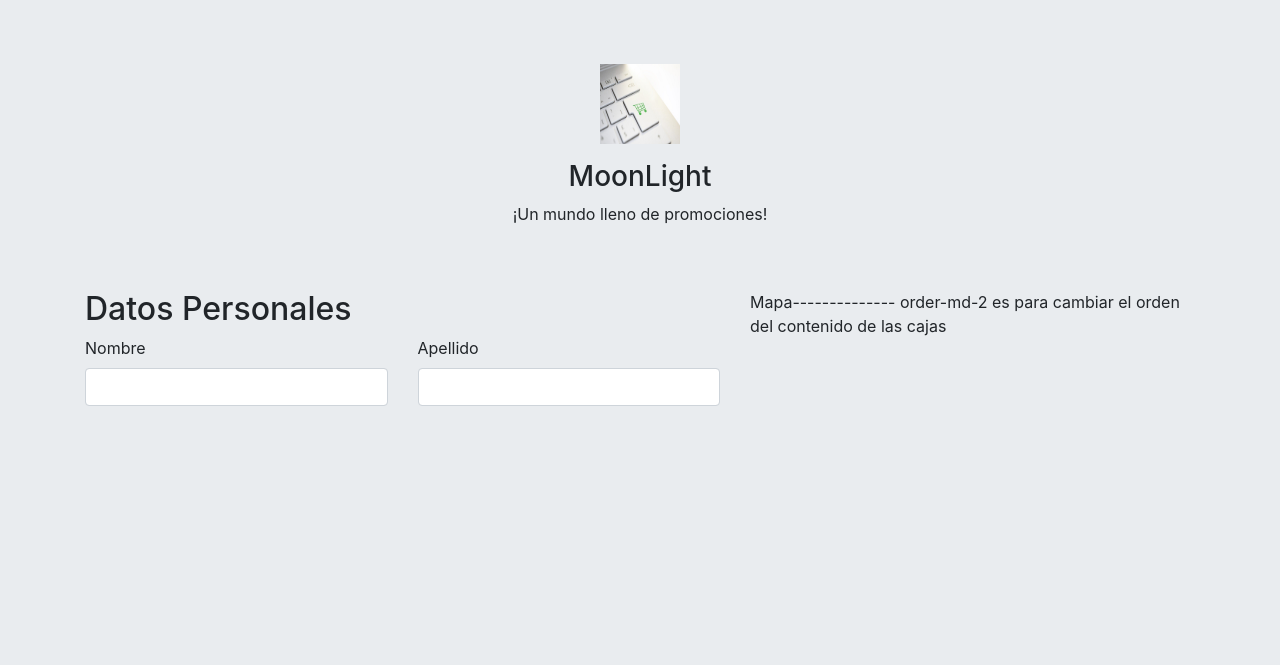
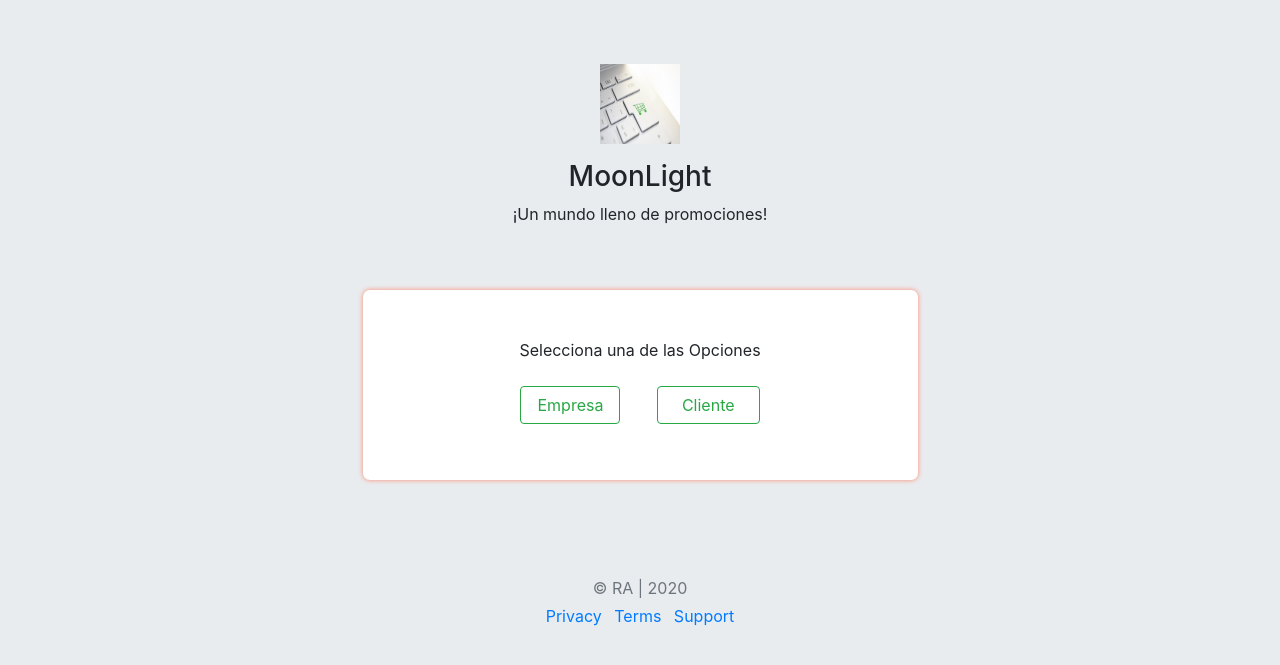
Before and after one commit to Rous23/ProyectoPOO, a PHP site: page /registrarse.html in a window 1280 px wide. Shown: the top 665 px of the page. Run offline with PHP 8.4, Linux system fonts and the light colour scheme.

Commit message:
Avance primera entrega

```diff
--- a/css/estilos-registrarse.css
+++ b/css/estilos-registrarse.css
@@ -5,3 +5,17 @@
 body{
     background-color: #E9ECEF;
 }
+
+.input-error{
+    border: 1px solid red;
+}
+.input-success{
+    border: 1px solid green!important;
+}
+#opciones{
+    background-color:white;
+    box-align: center;
+    box-sizing: border-box;
+    box-shadow: 0px 0px 5px 0px rgba(255,126,95,.9);
+    border-radius: 7px;
+}
--- a/registrarse.html
+++ b/registrarse.html
@@ -15,30 +15,146 @@
             <h3>MoonLight</h3>
             <p>¡Un mundo lleno de promociones!</p>
         </div>
+        <div id="seleccionado" class="text-center">
+            <div class="container-fluid w-50 py-5" id="opciones">
+                <p>Selecciona una de las Opciones</p>
+                <input class="btn btn-outline-success px-3 my-2 mx-3" name="opcion" id="empresa" type="button" onclick="mostrarFormulario(this);" value="Empresa">
+                <input class="btn btn-outline-success px-4 my-2 mx-3" name="opcion" id="cliente" type="button" onclick="mostrarFormulario(this);" value="Cliente">
+            </div>
+        </div>
     </div>
-    <div class="container">
+
+    <div id="formulario" class="container" style="display: none;">
         <div class="row">
-            <div class="col-md-5 order-md-2">Mapa--------------
-                order-md-2 es para cambiar el orden del contenido de las cajas
-                <!--Mapa/direccion/pais-->
-            </div>
-            <div class="col-md-7 order-md-1 mb-5">
+            <div class="col-md-6 col-sm-12  mb-5 px-3">
                 <h2 class>Datos Personales</h2>
                 <form>
                     <div class="row">
-                        <div class="col-6 mb-3">
+                        <div class="col-md-6 col-12 mb-3">
                             <label for="nombre">Nombre</label>
-                            <input type="text" class="form-control" id="nombre" value="" required>
+                            <input type="text" class="form-control" id="nombre" value="">
                         </div>
-                        <div class="col-6 mb-3">
+                        <div class="col-md-6 col-12 mb-3">
                             <label for="apellido">Apellido</label>
-                            <input type="text" class="form-control" id="apellido" value="" required>
+                            <input type="text" class="form-control" id="apellido" value="">
+                        </div>
+                        <div class="col-md-5 col-12 mb-3">
+                            <label for="usuario">Usuario</label>
+                            <div class="input-group">
+                                <div class="input-group-prepend">
+                                    <span class="input-group-text">@</span>
+                                </div>
+                                <input type="text" class="form-control" id="usuario" value="" placeholder="Nombre de usuario">
+                            </div>
+                        </div>
+                        <div class="col-md-7 col-12 mb-3">
+                            <label for="email">Email</label>
+                            <input class="form-control" type="email" id="email" value="" placeholder="example@asd.com">
+                        </div>
+                        <div class="col-md-6 col-12 mb-3">
+                            <label for="password">Contraseña</label>
+                            <input class="form-control" type="password" id="contraseña" value="" placeholder="Contraseña">
+                        </div>
+                        <div class="col-md-6 col-12 mb-3">
+                            <label for="password">Confirmacion de Contraseña</label>
+                            <input class="form-control" type="password" id="contraseña2" value="" placeholder="Contraseña">
+                        </div>
+                        <div class="col-md-12 mb-3" style=" margin-bottom: 30px;">
+                            <h3>Genero</h3>
+                            <input name="genero" type="radio" value="F"><label style="margin-right: 10px;" for="chk1">Femenino
+                            </label>
+                            <input name="genero" type="radio" value="M"><label style="margin-right: 10px;" for="chk2">Maculino
+                            </label>
+                            <input name="genero" type="radio" value="X"><label style="margin-right: 10px;" for="chk3">Personalizado
+                            </label>
+                        </div>
+                        <div class="col-12 mb-3">
+                            <h3>Redes Sociales</h3>
+
+                            <div class="form-check form-check-inline">
+                                <input class="form-check-input" type="checkbox" id="inlineCheckbox1" value="option1">
+                                <label class="form-check-label" for="inlineCheckbox1">Facebook</label>
+                            </div>
+                            <div class="form-check form-check-inline">
+                                <input class="form-check-input" type="checkbox" id="inlineCheckbox2" value="option2">
+                                <label class="form-check-label" for="inlineCheckbox2">Twitter</label>
+                            </div>
+                            <div class="form-check form-check-inline">
+                                <input class="form-check-input" type="checkbox" id="inlineCheckbox3" value="option3">
+                                <label class="form-check-label" for="inlineCheckbox3">Linkedin</label>
+                            </div>
+
+                        </div>
+                        <div class="col-12 mb-3">
+                            <h3>Informacion de pago</h3>
+                        </div>
+                        <div class="col-md-6 col-12 mb-3">
+                            <label for="numeroTarjeta">Numero de Tarjeta</label>
+                            <input class="form-control" type="text" id="numeroTarjeta" value="" placeholder="1234-5678-1234">
+                        </div>
+                        <div class="col-md-3 col-12 mb-3">
+                            <label for="vencimiento">Vencimiento</label>
+                            <input class="form-control" type="text" id="vencimiento" value="" placeholder="mes/año">
+                        </div>
+                        <div class="col-md-3 col-12 mb-3">
+                            <label for="cvv">CVV</label>
+                            <input class="form-control" type="text" id="cvv" value="" placeholder="123">
                         </div>
                     </div>
-
+                    <hr class="mb-4">
                 </form>
             </div>
+            <div class="col-md-6 col-sm-12  px-3 mb-5">
+                <h2>Mapa</h2>
+                <form action="">
+                    <div class="row">
+                        <div class="col-12 mb-3">
+                            <img src="img/card1.jpg" style="width: 100%; height:auto;">
+                        </div>
+                        <div class="col-md-4 col-12 mb-3">
+                            <label for="latitud">Latitud</label>
+                            <input type="text" class="form-control" id="latitud" placeholder="">
+                        </div>
+                        <div class="col-md-4 col-12">
+                            <label for="longitud">Longitud</label>
+                            <input type="text" class="form-control" id="longitud" placeholder="">
+                        </div>
+                        <div class="col-md-4 col-12">
+                            <label for="pais">Pais</label>
+                            <select class="form-control" name="Seleccionar" id="pais">
+                                <option value="honduras">Honduras</option>
+                                <option value="elSalvador">El Salvador</option>
+                                <option value="costarica">Costa Rica</option>
+                                <option value="guatemala">Guatemala</option>
+                                <option value="mexico">Mexico</option>
+                            </select>
+                        </div>
+                        <div class="col-12 mb-3">
+                            <label for="direccion">Domicilio</label>
+                            <input class="form-control" type="text" id="direccion" value="" placeholder="Colonia, casa, zona">
+                        </div>
+                    </div>
+                </form>
+            </div>
+                <div class="col-12 text-center">
+                    <input id="button" onclick="login();" class="btn btn-outline-success" type="button" value="Registrarse">
+                </div>
         </div>
     </div>
+    <footer class="my-5 pt-5 text-muted text-center text-small">
+        <p class="mb-1">&copy; RA | 2020 </p>
+        <ul class="list-inline">
+            <li class="list-inline-item"><a href="#">Privacy</a></li>
+            <li class="list-inline-item"><a href="#">Terms</a></li>
+            <li class="list-inline-item"><a href="#">Support</a></li>
+        </ul>
+    </footer>
+
+    <script src="js/controlador-usuarios.js"></script>
+    <script src="js/jquery-3.4.1.slim.min.js"></script>
+    <script src="js/bootstrap.min.js"></script>
+
 </body>
 </html>
+<!--Mapa--------------
+order-md-2 es para cambiar el orden del contenido de las cajas Mapa/direccion/pais-->
```
Also changed, not shown: index.html (+52 -7 lines), js/controlador-usuarios.js (+81 -38 lines).
